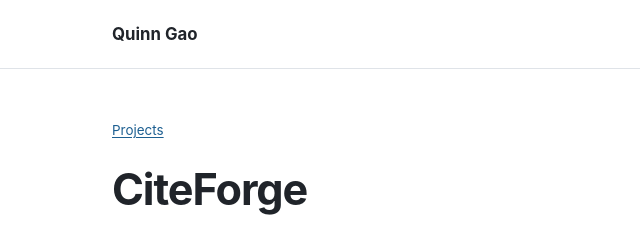
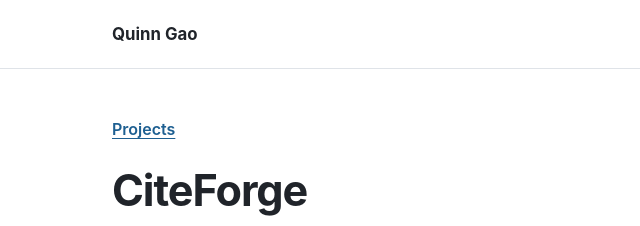
Before and after one commit to QZGao/QZGao.github.io, an Astro site: page /projects/cite-forge in a window 1280 px wide. Shown: the top 226 px of the page, 0-640 px from the left. Built offline with nearby package versions, Linux system fonts and the light colour scheme; Astro itself is replaced by a stand-in of ours.

Commit message:
style: enlarge project backlink

```diff
--- a/src/layouts/ProjectLayout.astro
+++ b/src/layouts/ProjectLayout.astro
@@ -44,18 +44,16 @@ const metadata = data.status === 'archived' ? `${data.year} · Archived` : Strin
     margin-top: var(--space-3);
   }
 
-  .back-link,
-  .project-meta {
-    font-size: var(--step--1);
-  }
-
   .back-link {
     display: inline-block;
     margin-bottom: var(--space-2);
+    font-size: var(--step-0);
+    font-weight: 600;
   }
 
   .project-meta {
     color: var(--ink-faint);
+    font-size: var(--step--1);
   }
 
   .project-content {
```
